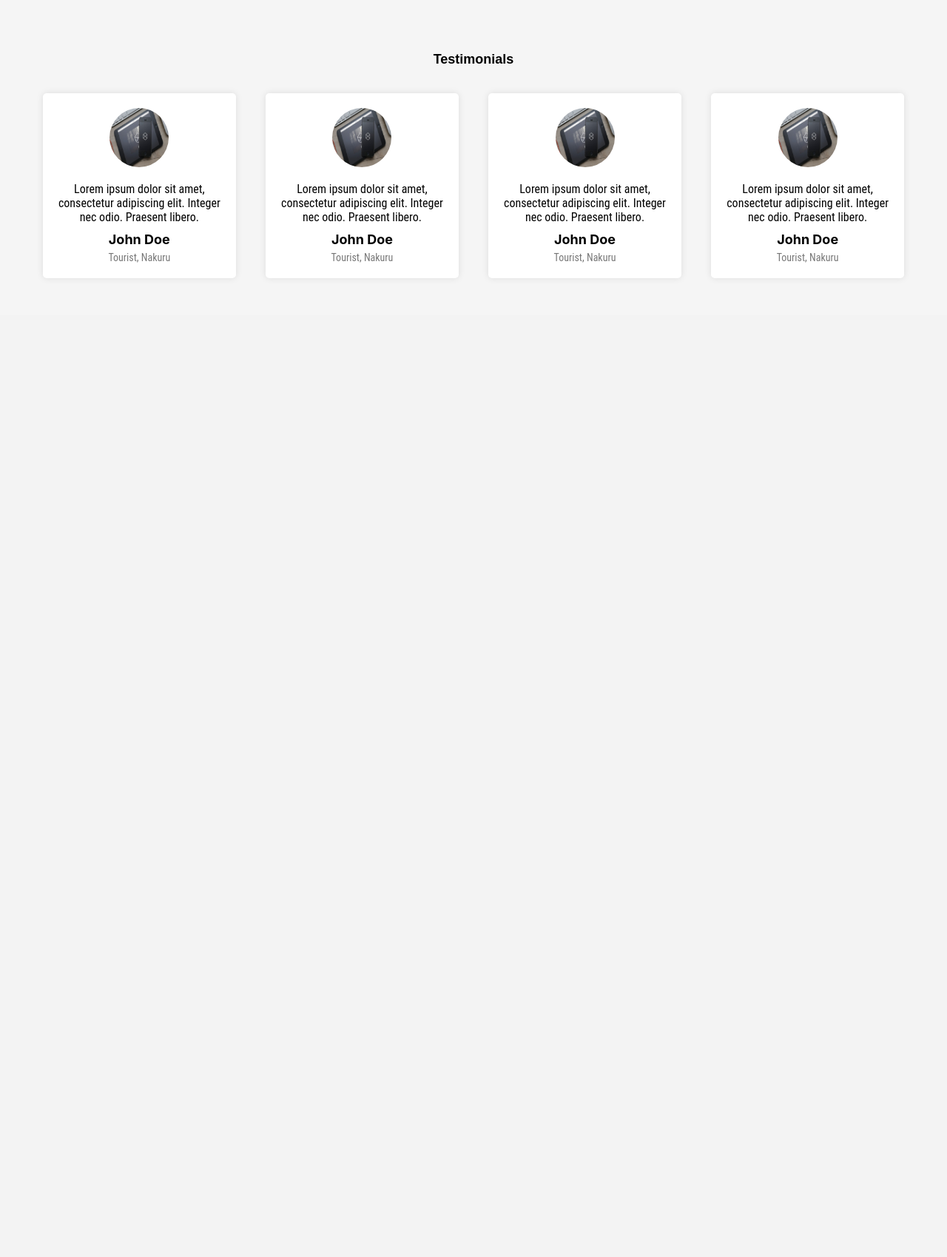
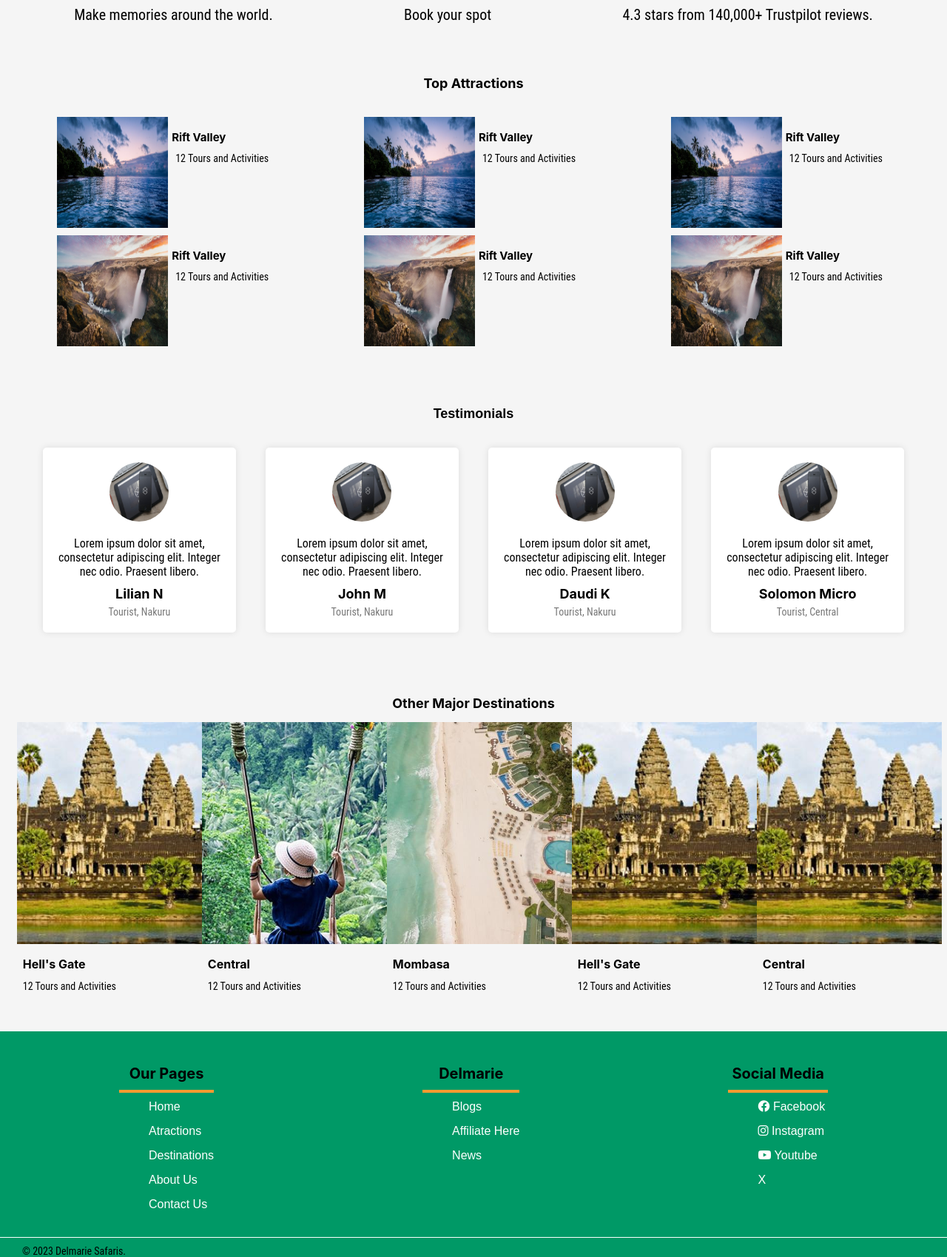
Before and after one commit to solomwaura/Touring-Safaris, a Flask app: page / in a window 1280 px wide. Shown: the part 1960-3659 px from the top of the page at 74% size. Before the commit the page ends 2315 px from the top, so only its background shows below. Run offline with Flask 3, Linux system fonts and the light colour scheme.

Commit message:
home page content desktop version

```diff
--- /dev/null
+++ b/public/css/footer.css
@@ -0,0 +1,65 @@
+@charset "utf-8";
+
+@import url(./default.css);
+
+footer{
+    background-color: var(--green);
+}
+
+.footer{
+    display: flex;
+    justify-content: space-around;
+    padding: 25px 20px;
+    margin: 10px auto;
+    border-bottom: 1px solid var(--white);
+}
+
+.foot h3{
+    font-size: 20px;
+    padding: 10px 5px;
+    text-align: center;
+    border-bottom: 4px solid var(--yellow);
+    margin-bottom: 5px;
+}
+
+.foot ul li {
+    list-style: none;
+    padding: 5px 0;
+    margin: 5px 0;
+}
+
+.foot ul li a{
+    text-decoration: none;
+    color: var(--white);
+    padding: 5px 0;
+    margin: 5px 0;
+}
+
+.foot ul li a:hover{
+    border-bottom: 2px solid var(--yellow);
+}
+
+.copy p{
+    font-size: 14px;
+    margin-left: 30px;
+}
+
+@media screen and (max-width: 768px) {
+    .footer{
+        display: block;
+        padding: 20px 15px;
+        margin: 10px auto;
+        border-bottom: 1px solid var(--white);
+    }
+
+    .foot h3{
+        font-size: 18px;
+        padding: 10px 5px;
+        text-align: center;
+        border-bottom: 4px solid var(--yellow);
+        margin-bottom: 5px;
+    }
+
+
+
+}
--- a/public/css/header.css
+++ b/public/css/header.css
@@ -301,15 +301,9 @@
         border-bottom: 1px solid var(--primary);
         padding-bottom: 10px;
     }
-
-    .header__login-register{
-        padding: 20px 0;
-
-    }
-    .header__login-register a{
-        display: block;
-    }
-
+   #logo{
+    display: none;
+   }
     .accounts{
         display: none;
 
--- a/public/css/index.css
+++ b/public/css/index.css
@@ -15,6 +15,7 @@
 .swiper-slide img {
     width: 100%;
     height: 90vh;
+    object-fit: cover;
 }
 
 .hero-content {
@@ -189,6 +190,7 @@
     margin: 3px 0;
 }
 
+/* testimonial section */
 .archive{
     padding: 20px 15px;
 }
@@ -236,3 +238,292 @@
     font-size: 14px;
     color: #777;
 }
+
+/* destinations */
+
+    .top-destinations{
+        padding: 20px 10px;
+
+    }
+
+    .top-destinations h3{
+        font-size: 18px;
+        text-align: center;
+        padding: 5px;
+
+    }
+
+    .destinations{
+        display: flex;
+        justify-content: space-around;
+        margin: 10px 0;
+    }
+
+    .destination {
+        display: block;
+        border-radius: 5px;
+    }
+
+    .destination img{
+        width: 250px;
+        height: 300px;
+        object-fit: cover;
+    }
+
+    .destination-details{
+        padding: 10px 5px;
+
+    }
+    .destination-details h4{
+        font-size: 16px;
+        padding: 3px;
+    }
+    .destination-details p{
+        font-size: 14px;
+        padding: 3px;
+    }
+
+    @media screen and (max-width: 768px) {
+        .content{
+            width: 100%;
+            margin-top: 65px;
+        }
+        .hero{
+            width: 100%;
+            display: none;
+        }
+
+        .swiper-container{
+            width: 100%;
+        }
+        .swiper-slide img {
+            width: 300px;
+            height: 60vh;
+            object-fit: cover;
+        }
+
+        .hero-content {
+            display: none;
+            z-index: 100;
+            position: absolute;
+            top: 50%;
+            left: 50%;
+            transform: translate(-50%, -50%);
+            text-align: center;
+        }
+
+        h3 {
+            font-size: 1.8rem;
+            margin-top: 6px;
+        }
+
+        p {
+            font-size: 1rem;
+            margin-top: 4px;
+        }
+
+        .btn {
+            display: inline-block;
+            padding: 10px 20px;
+            margin-top: 10px;
+        }
+
+        /* upcoming events */
+    .upcomings{
+        padding: 10px 8px;
+
+    }
+    .upcomings h3{
+        font-size: 16px;
+        border-bottom: 3px solid var(--green);
+        padding: 8px 0;
+        width: fit-content;
+    }
+    .upcoming{
+        display: block;
+        padding: 10px;
+    }
+
+    .coming{
+        display: block;
+        margin: 10px 0;
+    }
+
+    .coming img{
+        width: 250px;
+
+    }
+
+    .coming-details{
+        padding: 5px 3px;
+    }
+
+    .coming-details h4{
+        font-size: 14px;
+    }
+
+    .coming-details p{
+        font-size: 12px;
+        margin: 10px auto;
+    }
+    .coming-details a{
+        padding: 8px 12px;
+        font-size: 12px;
+        margin: 10px 0;
+    }
+
+
+/* why section */
+    .cont-why {
+        padding: 20px 10px;
+    }
+    .cont-why h2{
+        font-size: 16px;
+        padding: 5px;
+    }
+
+    .row-why{
+        padding: 10px;
+        display: block;
+        justify-content: space-around;
+    }
+    .icon-center{
+        width: fit-content;
+        margin: 0 auto;
+    }
+    .icon-center .icon{
+        margin: 0 auto;
+        font-size: 40px;
+    }
+
+    .col-item{
+        padding: 15px;
+        border-radius: 5px;
+    }
+    .col-item h3{
+        font-size: 18px;
+        text-align: center;
+        padding: 5px;
+    }
+    .col-item p{
+        text-align: center;
+        padding: 5px;
+    }
+
+    /* atractions section */
+
+.atractions{
+    padding: 15px 5px;
+}
+.atractions h3{
+    font-size: 16px;
+    margin: 5px 0;
+}
+
+.atract-top{
+    display: block;
+}
+
+.atracts{
+    display: block;
+    padding: 10px;
+    margin: 10px 0;
+}
+
+.atract{
+    display: flex;
+    justify-content: space-between;
+    margin: 10px 0;
+}
+.atract img{
+    width: 150px;
+    height: 150px;
+}
+
+.atract-details{
+    padding: 10px 3px;
+}
+
+.atract-details p{
+    font-size: 12px;
+    padding: 3px;
+}
+.atract-details h4{
+    font-size: 14px;
+}
+
+    .archive{
+        padding: 15px 10px;
+    }
+    .archive h3{
+        font-size: 16px;
+    }
+
+    .testimonial-section{
+        display: block;
+        padding: 10px;
+    }
+
+    .testimonial {
+        margin: 15px 0;
+        padding: 10px;
+        max-width: 300px;
+    }
+
+
+    .testimonial-text {
+        font-size: 14px;
+        margin-bottom: 8px;
+    }
+
+    .testimonial-author {
+        font-size: 16px;
+    }
+
+    .testimonial-position {
+        font-size: 12px;
+        color: #777;
+    }
+    /* destinations section */
+
+    .top-destinations{
+        padding: 20px 10px;
+
+    }
+
+    .top-destinations h3{
+        font-size: 18px;
+        text-align: center;
+        padding: 5px;
+
+    }
+
+    .destinations{
+        display: block;
+        margin: 5px 0;
+    }
+
+    .destination {
+        display: block;
+        border-radius: 5px;
+    }
+
+    .destination img{
+        width: 200px;
+        height: 250px;
+        object-fit: cover;
+    }
+
+    .destination-details{
+        padding: 8px 3px;
+
+    }
+    .destination-details h4{
+        font-size: 14px;
+        padding: 3px;
+    }
+    .destination-details p{
+        font-size: 12px;
+        padding: 2px;
+    }
+}
--- /dev/null
+++ b/templates/footer.html
@@ -0,0 +1,48 @@
+<!DOCTYPE html>
+<html lang="en">
+<head>
+    <meta charset="UTF-8">
+    <meta name="viewport" content="width=device-width, initial-scale=1.0">
+    <link rel="stylesheet" type="text/css" href="{{ url_for('static', filename='css/footer.css') }}">
+    <title></title>
+</head>
+<body>
+    <footer>
+        <div class="footer">
+            <div class="foot">
+                <h3>Our Pages</h3>
+                <ul>
+                    <li><a href="/">Home</a></li>
+                    <li><a href="/">Atractions</a></li>
+                    <li><a href="/">Destinations</a></li>
+                    <li><a href="/">About Us</a></li>
+                    <li><a href="/">Contact Us</a></li>
+                </ul>
+            </div>
+            <div class="foot">
+                <h3>Delmarie</h3>
+                <ul>
+                    <li><a href="/">Blogs</a></li>
+                    <li><a href="/">Affiliate Here</a></li>
+                    <li><a href="/">News</a></li>
+                </ul>
+            </div>
+            <div class="foot">
+                <h3>Social Media</h3>
+                <ul>
+                    <li><a href="/"> <i class="fa-brands fa-facebook"></i> Facebook</a></li>
+                    <li><a href="/"><i class="fa-brands fa-instagram"></i> Instagram</a></li>
+                    <li><a href="/"> <i class="fa-brands fa-youtube"></i> Youtube</a></li>
+                    <li><a href="/"> <i class="fa-brands fa-x-twitter"></i>X</a></li>
+                </ul>
+            </div>
+
+        </div>
+        <div class="copy">
+            <p>© 2023 Delmarie Safaris.</p>
+        </div>
+    </footer>
+
+
+</body>
+</html>
--- a/templates/header.html
+++ b/templates/header.html
@@ -4,7 +4,7 @@
     <meta charset="UTF-8">
     <meta name="viewport" content="width=device-width, initial-scale=1.0">
     <link rel="stylesheet" type="text/css" href="{{ url_for('static', filename='css/header.css') }}">
-    <link rel="shortcut icon" type="image/png" href="/static/icon32.png">
+    <link rel="icon" href="{{ url_for('static', filename='icons/favicon.ico') }}">
     <link rel="stylesheet" href="https://cdnjs.cloudflare.com/ajax/libs/font-awesome/6.2.7/css/all.min.css">
     <!-- <script src="{{ url_for('static', filename='js/header.js') }}"></script> -->
     <title>Delmarie Safaris</title>
@@ -26,10 +26,10 @@
         <nav class="header__menu" id="header__menu" aria-hidden="true">
         <ul class="header__menu-list">
             <li class="header__menu-item"><a href="/">Home</a></li>
-            <li class="header__menu-item"><a href="/trips">Trips</a></li>
-            <li class="header__menu-item"><a href="/destinations">Destinations</a></li>
-            <li class="header__menu-item"><a href="/about">About</a></li>
-            <li class="header__menu-item"><a href="/contact">Contact Us</a></li>
+            <li class="header__menu-item"><a href="/">Trips</a></li>
+            <li class="header__menu-item"><a href="/">Destinations</a></li>
+            <li class="header__menu-item"><a href="/">About</a></li>
+            <li class="header__menu-item"><a href="/">Contact Us</a></li>
         </ul>
         <div class="header__login-register">
 
--- a/templates/index.html
+++ b/templates/index.html
@@ -74,6 +74,46 @@
                         <p><b>Price : </b> KSh. <b>2950</b> <i>Per Person</i></p>
                         <a href="/" id="coming-btn" class="btn btn-lg btn-primary m-2">More Details</a>
 
+                    </div>
+                </div>
+            </div>
+        </div>
+        <div class="top-destinations">
+            <h3>Famous Destinations</h3>
+            <div class="destinations">
+                <div class="destination">
+                    <img src="{{ url_for('static', filename='destinations/hells.jpg') }}" alt="">
+                    <div class="destination-details">
+                        <h4>Hell's Gate</h4>
+                        <p>12 Tours and Activities</p>
+                    </div>
+                </div>
+                <div class="destination">
+                    <img src="{{ url_for('static', filename='destinations/central.jpg') }}" alt="">
+                    <div class="destination-details">
+                        <h4>Central</h4>
+                        <p>12 Tours and Activities</p>
+                    </div>
+                </div>
+                <div class="destination">
+                    <img src="{{ url_for('static', filename='destinations/mombasa.jpg') }}" alt="">
+                    <div class="destination-details">
+                        <h4>Mombasa</h4>
+                        <p>12 Tours and Activities</p>
+                    </div>
+                </div>
+                <div class="destination">
+                    <img src="{{ url_for('static', filename='destinations/hells.jpg') }}" alt="">
+                    <div class="destination-details">
+                        <h4>Hell's Gate</h4>
+                        <p>12 Tours and Activities</p>
+                    </div>
+                </div>
+                <div class="destination">
+                    <img src="{{ url_for('static', filename='destinations/hells.jpg') }}" alt="">
+                    <div class="destination-details">
+                        <h4>Central</h4>
+                        <p>12 Tours and Activities</p>
                     </div>
                 </div>
             </div>
@@ -163,33 +203,75 @@
                 <div class="testimonial">
                     <img src="{{ url_for('static', filename='testimony/user.jpg') }}" alt="User 1">
                     <p class="testimonial-text">Lorem ipsum dolor sit amet, consectetur adipiscing elit. Integer nec odio. Praesent libero.</p>
-                    <h4 class="testimonial-author">John Doe</h4>
+                    <h4 class="testimonial-author">Lilian N</h4>
                     <p class="testimonial-position">Tourist, Nakuru</p>
                 </div>
                 <div class="testimonial">
                     <img src="{{ url_for('static', filename='testimony/user.jpg') }}" alt="User 1">
                     <p class="testimonial-text">Lorem ipsum dolor sit amet, consectetur adipiscing elit. Integer nec odio. Praesent libero.</p>
-                    <h4 class="testimonial-author">John Doe</h4>
+                    <h4 class="testimonial-author">John M</h4>
                     <p class="testimonial-position">Tourist, Nakuru</p>
                 </div>
                 <div class="testimonial">
                     <img src="{{ url_for('static', filename='testimony/user.jpg') }}" alt="User 1">
                     <p class="testimonial-text">Lorem ipsum dolor sit amet, consectetur adipiscing elit. Integer nec odio. Praesent libero.</p>
-                    <h4 class="testimonial-author">John Doe</h4>
+                    <h4 class="testimonial-author">Daudi K</h4>
                     <p class="testimonial-position">Tourist, Nakuru</p>
                 </div>
                 <div class="testimonial">
                     <img src="{{ url_for('static', filename='testimony/user.jpg') }}" alt="User 1">
                     <p class="testimonial-text">Lorem ipsum dolor sit amet, consectetur adipiscing elit. Integer nec odio. Praesent libero.</p>
-                    <h4 class="testimonial-author">John Doe</h4>
-                    <p class="testimonial-position">Tourist, Nakuru</p>
+                    <h4 class="testimonial-author">Solomon Micro</h4>
+                    <p class="testimonial-position">Tourist, Central</p>
                 </div>
                 <!-- Add more testimonials as needed -->
             </div>
         </div>
+        <div class="top-destinations">
+            <h3>Other Major Destinations</h3>
+            <div class="destinations">
+                <div class="destination">
+                    <img src="{{ url_for('static', filename='destinations/hells.jpg') }}" alt="">
+                    <div class="destination-details">
+                        <h4>Hell's Gate</h4>
+                        <p>12 Tours and Activities</p>
+                    </div>
+                </div>
+                <div class="destination">
+                    <img src="{{ url_for('static', filename='destinations/central.jpg') }}" alt="">
+                    <div class="destination-details">
+                        <h4>Central</h4>
+                        <p>12 Tours and Activities</p>
+                    </div>
+                </div>
+                <div class="destination">
+                    <img src="{{ url_for('static', filename='destinations/mombasa.jpg') }}" alt="">
+                    <div class="destination-details">
+                        <h4>Mombasa</h4>
+                        <p>12 Tours and Activities</p>
+                    </div>
+                </div>
+                <div class="destination">
+                    <img src="{{ url_for('static', filename='destinations/hells.jpg') }}" alt="">
+                    <div class="destination-details">
+                        <h4>Hell's Gate</h4>
+                        <p>12 Tours and Activities</p>
+                    </div>
+                </div>
+                <div class="destination">
+                    <img src="{{ url_for('static', filename='destinations/hells.jpg') }}" alt="">
+                    <div class="destination-details">
+                        <h4>Central</h4>
+                        <p>12 Tours and Activities</p>
+                    </div>
+                </div>
+            </div>
+        </div>
+
 
 
     </div>
+    {% include 'footer.html' %}
     <script>
         const swiper = new Swiper('.swiper-container', {
             loop: true,
```
Also changed, not shown: public/destinations/central.jpg (added), public/destinations/hells.jpg (added), public/destinations/mombasa.jpg (added), public/icons/favicon.ico (added).
